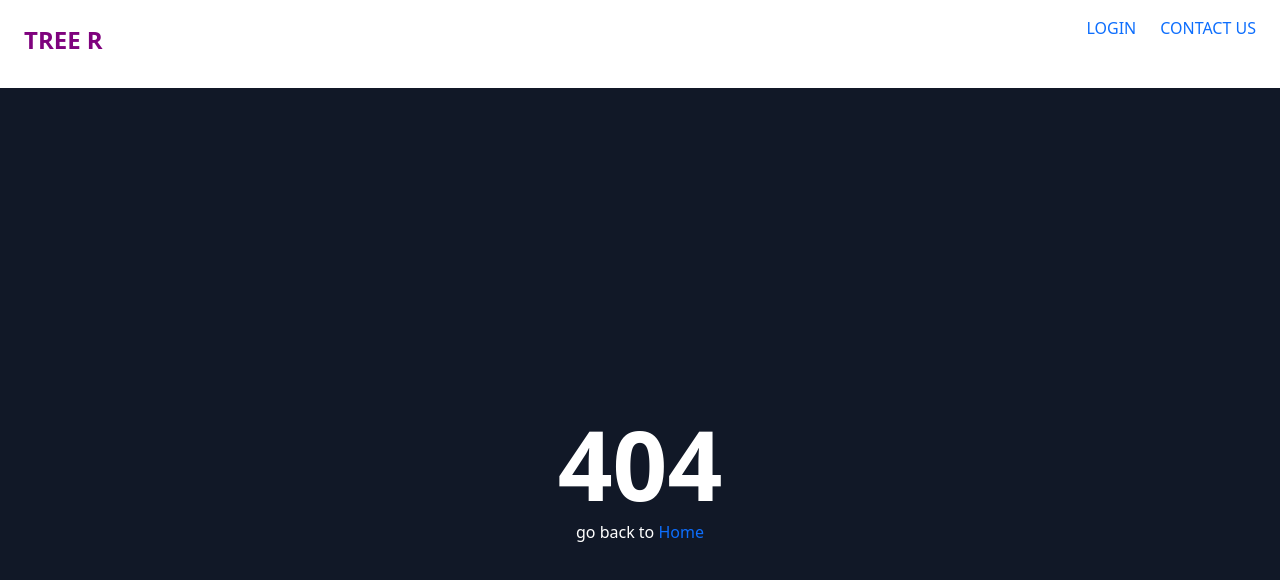
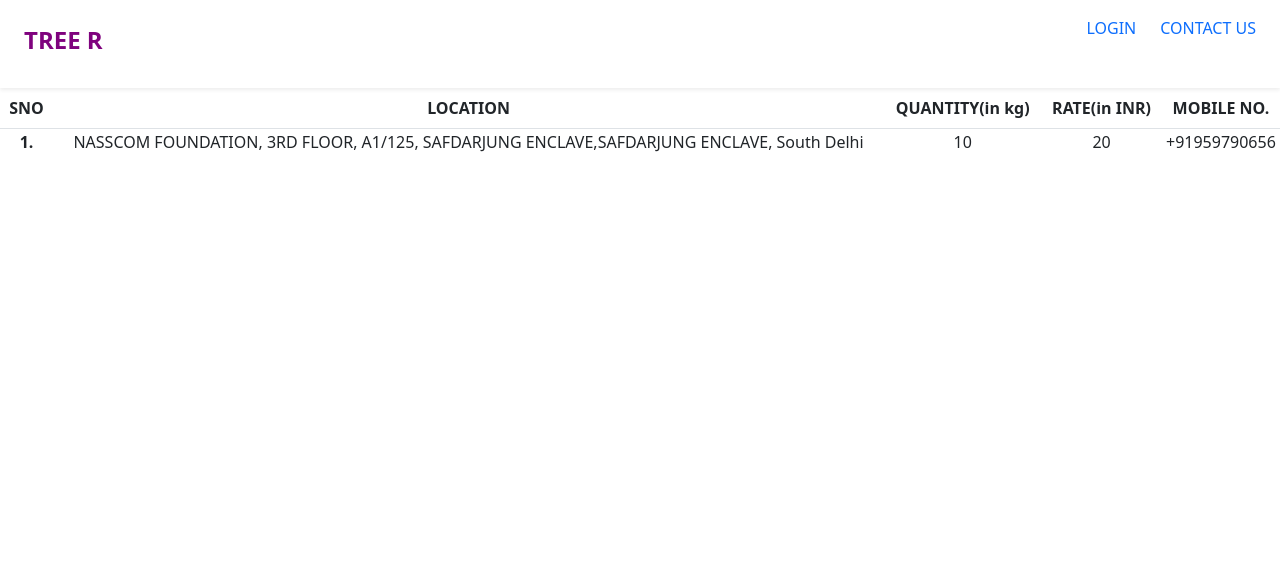
Before and after one commit to 02-varnik/tree-rs, a React (Create React App) app in the folder frontend/: page /history in a window 1280 px wide. Before the commit this address had no page. Shown: the top 580 px of the page. Built offline with nearby package versions, Linux system fonts and the light colour scheme.

Commit message:
history table made, routes in app updated, contactform minor changes

```diff
--- a/frontend/src/App.js
+++ b/frontend/src/App.js
@@ -9,6 +9,7 @@ import ContactForm from "./pages/ContactForm";
 import "../node_modules/bootstrap/dist/css/bootstrap.min.css";
 import { useContext } from "react";
 import AuthContext from "./context/auth-context";
+import HistoryTable from "./pages/HistoryTable";
 
 function App() {
   const auth = useContext(AuthContext);
@@ -17,6 +18,7 @@ function App() {
       <BrowserRouter>
         <Navbar isLoggedin={false} />
         <Routes>
+        <Route path="/history" element={<HistoryTable />} />
           <Route path="/" element={<HomePage />} />
           <Route path="/login" element={<LoginPage />} />
           <Route path="/signup" element={<SignupPage />} />
@@ -30,6 +32,7 @@ function App() {
       <BrowserRouter>
         <Navbar isLoggedin={true} />
         <Routes>
+          <Route path="/history" element={<HistoryTable />} />
           <Route path="/" element={<HomePage />} />
           <Route path="/contact-us" element={<ContactForm />} />
           <Route path="*" element={<NotFound />} />
--- a/frontend/src/pages/ContactForm.js
+++ b/frontend/src/pages/ContactForm.js
@@ -28,7 +28,7 @@ const ContactForm = () => {
 
         <div className="mb-3">
           <label className="form-label" htmlFor="email">
-            Email
+            EMAIL
           </label>
           <input className="form-control" type="email" id="email" required />
         </div>
@@ -54,7 +54,7 @@ const ContactForm = () => {
 
         <div className="mb-3">
           <label className="form-label" htmlFor="message">
-            Message
+            MESSAGE
           </label>
           <textarea className="form-control" id="message" required />
         </div>
--- /dev/null
+++ b/frontend/src/pages/HistoryTable.js
@@ -0,0 +1,42 @@
+import React from "react";
+import { Link } from "react-router-dom";
+
+function HistoryTable() {
+  const demoObj =[{
+    sno: "1.",
+      location: "NASSCOM FOUNDATION, 3RD FLOOR, A1/125, SAFDARJUNG ENCLAVE,SAFDARJUNG ENCLAVE, South Delhi",
+      quantity: "10",
+      rate: "20",
+      mobileNo:"+91959790656",
+  },
+]
+  return (
+    <><div class="col-md-0 col-md-offset-3 mb80 text-center probootstrap-animate">
+      <table className="table">
+        <thead  className="thead-dark">
+        <tr>
+          <th>SNO</th>
+          <th>LOCATION</th>
+          <th>QUANTITY(in kg)</th>
+          <th>RATE(in INR)</th>
+          <th>MOBILE NO.</th>
+        </tr>
+        </thead>
+        {demoObj.map((val, key) => {
+          return (
+            <tr key={key}>
+              <th scope="col">{val.sno}</th>
+              <td>{val.location}</td>
+              <td>{val.quantity}</td>
+              <td>{val.rate}</td>
+              <td>{val.mobileNo}</td>
+            </tr>
+          )
+        })}
+      </table>
+      </div>
+    </>
+  );
+}
+
+export default HistoryTable;
```
